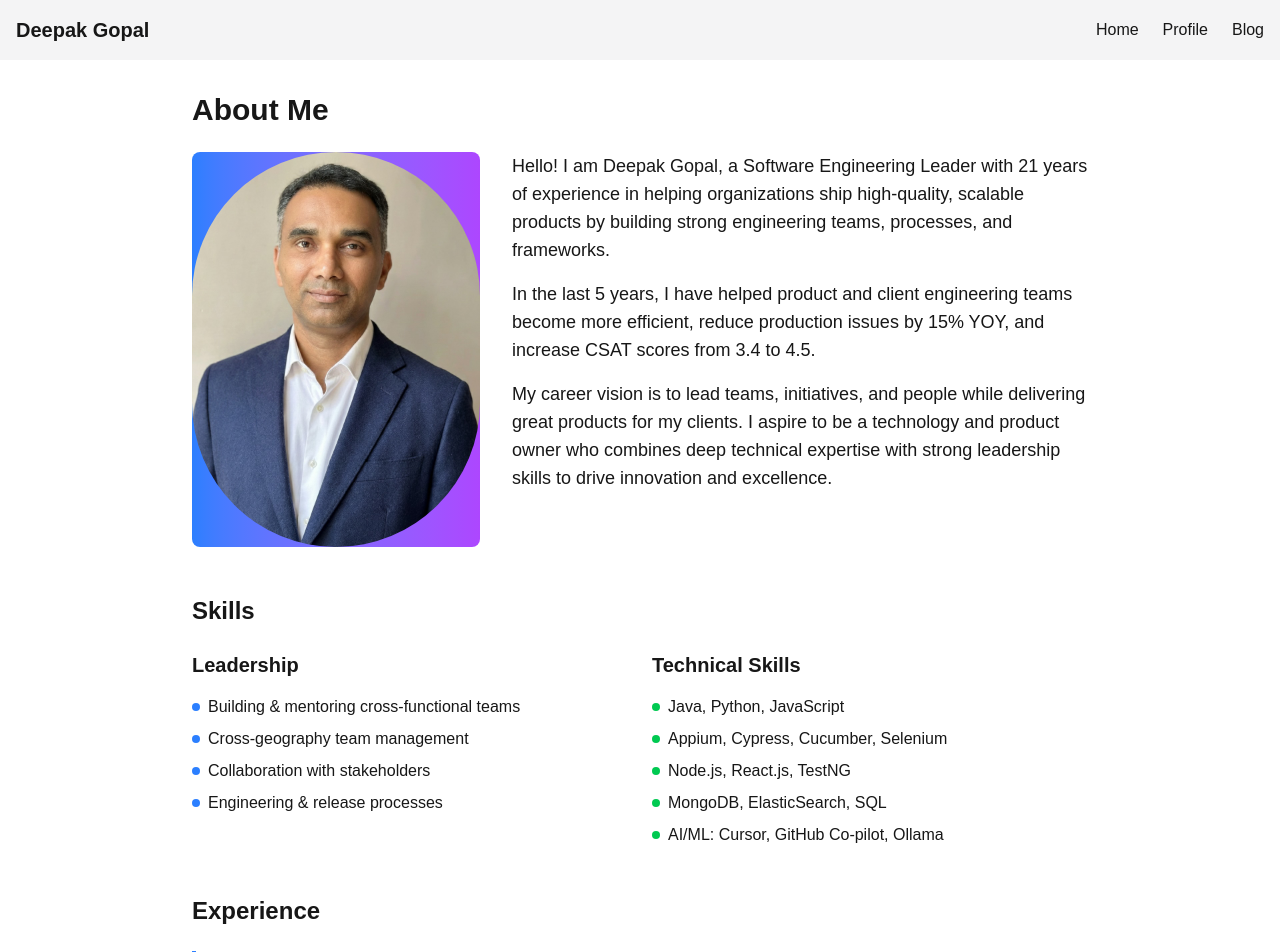
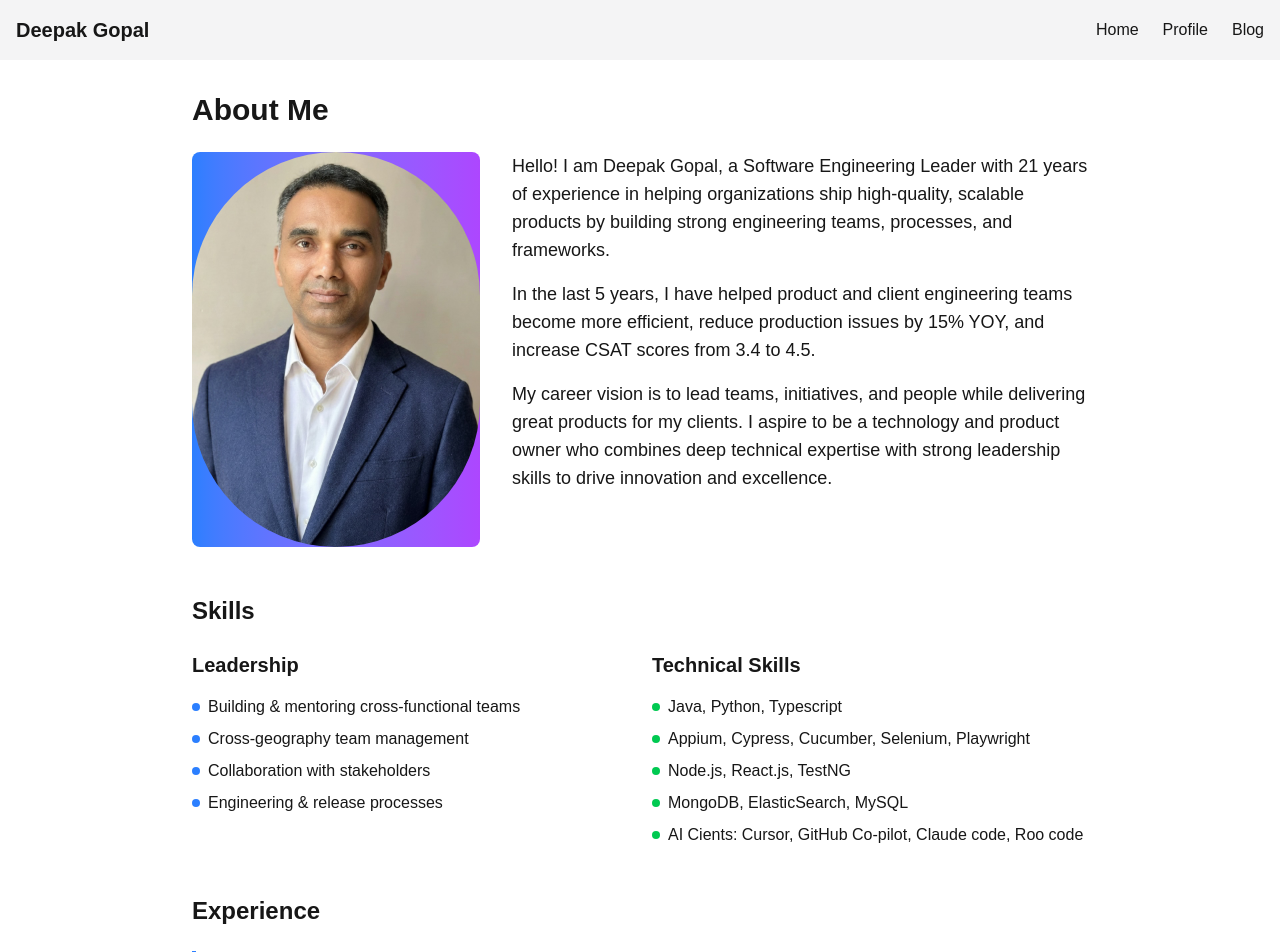
Before and after one commit to deepng/deepakgopal.github.io, a Next.js app: page /profile in a window 1280 px wide. Shown: the top 952 px of the page. Built offline with nearby package versions, Linux system fonts and the light colour scheme.

Commit message:
Adding paths for RSS xml

```diff
--- a/app/blog/page.tsx
+++ b/app/blog/page.tsx
@@ -1,3 +1,5 @@
+const basePath = process.env.GITHUB_ACTIONS ? '/deepakgopal.github.io' : '';
+
 export default function Page() {
     return (
         <div className="max-w-4xl mx-auto">
@@ -34,7 +36,7 @@ export default function Page() {
                     A proper subscription system will be available once content is ready.
                 </p>
                 <a
-                    href="/rss.xml"
+                    href={`${basePath}/rss.xml`}
                     className="inline-flex items-center px-6 py-3 bg-orange-500 text-white rounded-md hover:bg-orange-600 transition-colors"
                     target="_blank"
                     rel="noopener noreferrer"
--- a/app/layout.tsx
+++ b/app/layout.tsx
@@ -21,7 +21,7 @@ export const metadata: Metadata = {
   title: "Deepak Gopal - Profile & Portfolio",
   description: "Professional profile and portfolio of Deepak Gopal",
   icons: {
-    icon: `/images/LinkedInProfile.png`,
+    icon: `${basePath}/images/LinkedInProfile.png`,
   },
 };
 
--- a/app/page.tsx
+++ b/app/page.tsx
@@ -79,7 +79,7 @@ export default function Page() {
             technology leadership, engineering practices, and professional growth.
           </p>
           <a
-            href="/rss.xml"
+            href={`${basePath}/rss.xml`}
             className="inline-flex items-center px-4 py-2 text-sm bg-orange-500 text-white rounded-md hover:bg-orange-600 transition-colors"
             target="_blank"
             rel="noopener noreferrer"
--- a/app/profile/page.tsx
+++ b/app/profile/page.tsx
@@ -66,11 +66,11 @@ export default function Page() {
                         <ul className="space-y-2">
                             <li className="flex items-center gap-2">
                                 <span className="w-2 h-2 bg-green-500 rounded-full"></span>
-                                <span>Java, Python, JavaScript</span>
+                                <span>Java, Python, Typescript</span>
                             </li>
                             <li className="flex items-center gap-2">
                                 <span className="w-2 h-2 bg-green-500 rounded-full"></span>
-                                <span>Appium, Cypress, Cucumber, Selenium</span>
+                                <span>Appium, Cypress, Cucumber, Selenium, Playwright</span>
                             </li>
                             <li className="flex items-center gap-2">
                                 <span className="w-2 h-2 bg-green-500 rounded-full"></span>
@@ -78,11 +78,11 @@ export default function Page() {
                             </li>
                             <li className="flex items-center gap-2">
                                 <span className="w-2 h-2 bg-green-500 rounded-full"></span>
-                                <span>MongoDB, ElasticSearch, SQL</span>
+                                <span>MongoDB, ElasticSearch, MySQL</span>
                             </li>
                             <li className="flex items-center gap-2">
                                 <span className="w-2 h-2 bg-green-500 rounded-full"></span>
-                                <span>AI/ML: Cursor, GitHub Co-pilot, Ollama</span>
+                                <span>AI Cients: Cursor, GitHub Co-pilot, Claude code, Roo code</span>
                             </li>
                         </ul>
                     </div>
--- a/components/RSSLink.tsx
+++ b/components/RSSLink.tsx
@@ -1,4 +1,6 @@
 // RSS Link component
+const basePath = process.env.GITHUB_ACTIONS ? '/deepakgopal.github.io' : '';
+
 
 interface RSSLinkProps {
   size?: 'small' | 'medium' | 'large';
@@ -20,7 +22,7 @@ export default function RSSLink({ size = 'medium', className = '' }: RSSLinkProp
 
   return (
     <a
-      href="/rss.xml"
+      href={`${basePath}/rss.xml`}
       className={`inline-flex items-center ${sizeClasses[size]} bg-orange-500 text-white rounded-md hover:bg-orange-600 transition-colors ${className}`}
       target="_blank"
       rel="noopener noreferrer"
```
Also changed, not shown: 2 other files (tests, documents, lock files or other folders).
